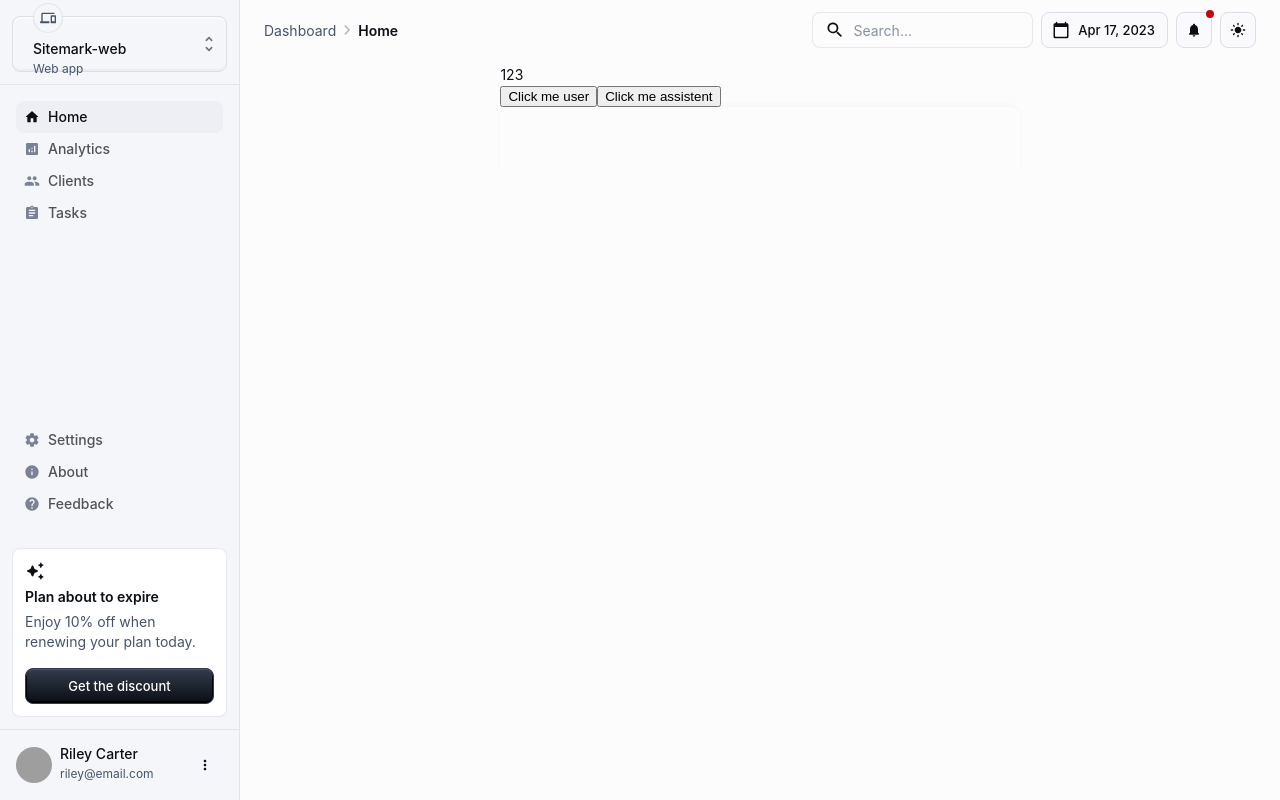
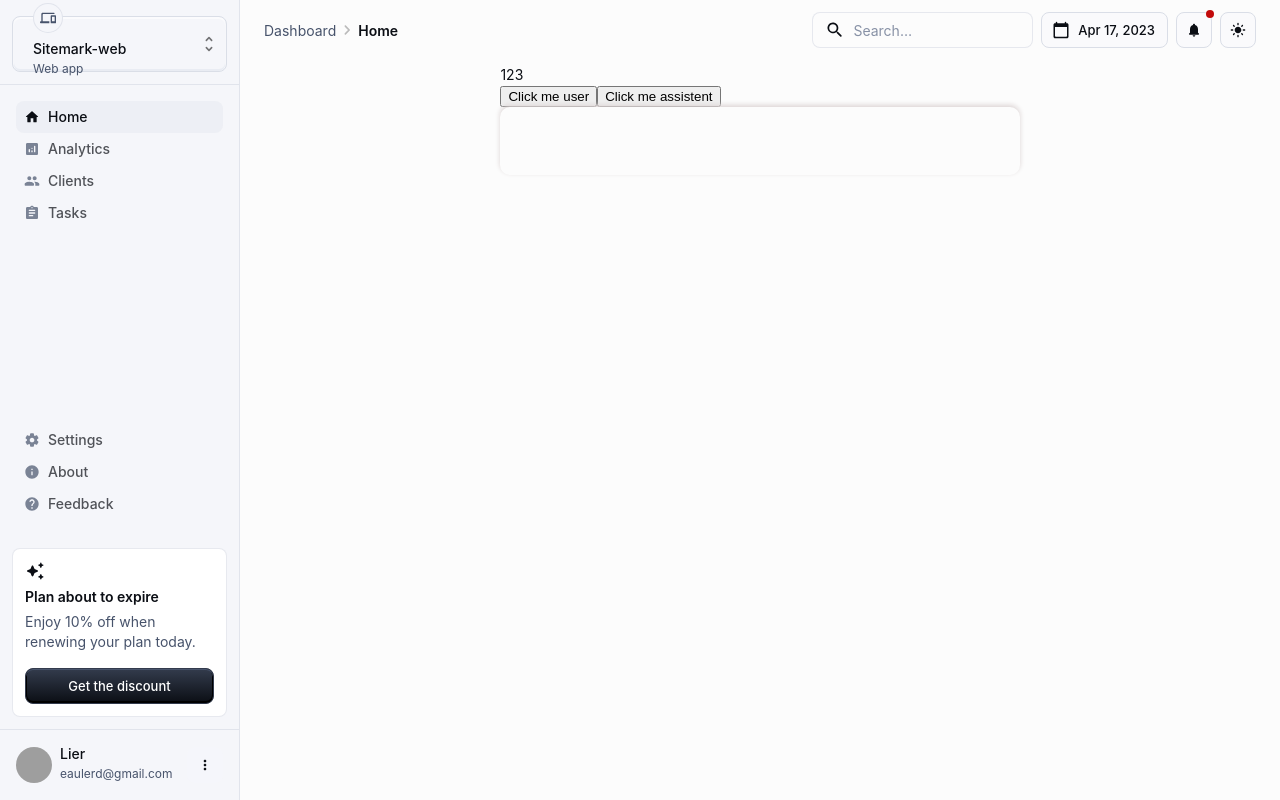
Before and after one commit to mofanh/next-one, a Next.js app: page /chat in a window 1280 px wide. Built offline with nearby package versions, Linux system fonts and the light colour scheme; grey boxes are pictures that could not be loaded.

Commit message:
sidebar test

```diff
--- a/src/Layout/components/MenuContent.tsx
+++ b/src/Layout/components/MenuContent.tsx
@@ -12,6 +12,7 @@ import AssignmentRoundedIcon from '@mui/icons-material/AssignmentRounded';
 import SettingsRoundedIcon from '@mui/icons-material/SettingsRounded';
 import InfoRoundedIcon from '@mui/icons-material/InfoRounded';
 import HelpRoundedIcon from '@mui/icons-material/HelpRounded';
+// import { useRouter } from 'next/router';
 
 const mainListItems = [
   { text: 'Home', icon: <HomeRoundedIcon /> },
@@ -27,12 +28,25 @@ const secondaryListItems = [
 ];
 
 export default function MenuContent() {
+    const onChangePage = (index) => {
+        const routePaths = [
+            '/',
+            '/analytics',
+            '/clients',
+            '/tasks',
+            '/settings',
+            '/about',
+            '/feedback'
+        ];
+        const targetRoute = routePaths[index];
+        console.log('targetRoute--', targetRoute);
+    };
   return (
     <Stack sx={{ flexGrow: 1, p: 1, justifyContent: 'space-between' }}>
       <List dense>
         {mainListItems.map((item, index) => (
           <ListItem key={index} disablePadding sx={{ display: 'block' }}>
-            <ListItemButton selected={index === 0}>
+            <ListItemButton selected={index === 0} onClick={() => onChangePage(index)}>
               <ListItemIcon>{item.icon}</ListItemIcon>
               <ListItemText primary={item.text} />
             </ListItemButton>
--- a/src/Layout/components/SideMenu.tsx
+++ b/src/Layout/components/SideMenu.tsx
@@ -68,10 +68,10 @@ export default function SideMenu() {
             variant="body2"
             sx={{ fontWeight: 500, lineHeight: "16px" }}
           >
-            Riley Carter
+            Lier
           </Typography>
           <Typography variant="caption" sx={{ color: "text.secondary" }}>
-            riley@email.com
+            eaulerd@gmail.com
           </Typography>
         </Box>
         <OptionsMenu />
--- a/src/Layout/index.tsx
+++ b/src/Layout/index.tsx
@@ -60,7 +60,6 @@ export default function Layout(props: {
           >
             <Header />
             {children}
-            {/* <MainGrid /> */}
           </Stack>
         </Box>
       </Box>
--- a/src/app/chat/index.module.scss
+++ b/src/app/chat/index.module.scss
@@ -3,7 +3,7 @@
     width: 100%;
     border-radius: 10px;
     border: none;
-    box-shadow: 0 -2px 5px rgba(0, 0, 0, 0.03);
+    box-shadow: 0 -2px 5px rgba(220, 212, 212, 0.994);
     background-color: var(--white);
     color: var(--black);
     font-family: inherit;
```
Also changed, not shown: src/Layout/components/_MenuContent.js (renamed from src/Layout/components/MenuContent.js), src/Layout/components/_SideMenu.js (renamed from src/Layout/components/SideMenu.js), src/Layout/utils.ts (added).
